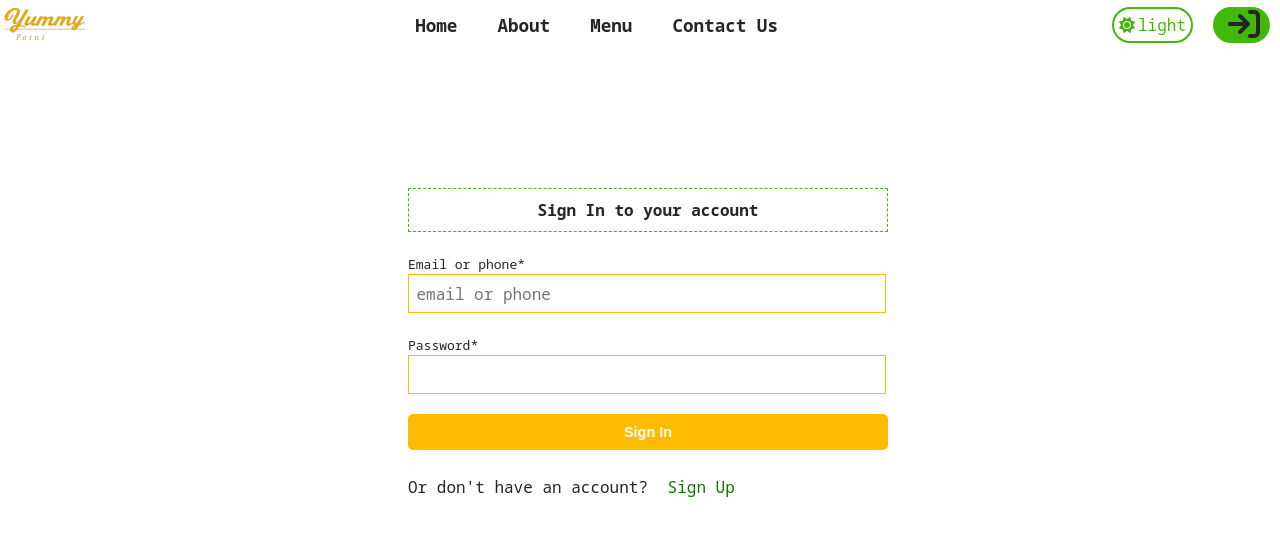
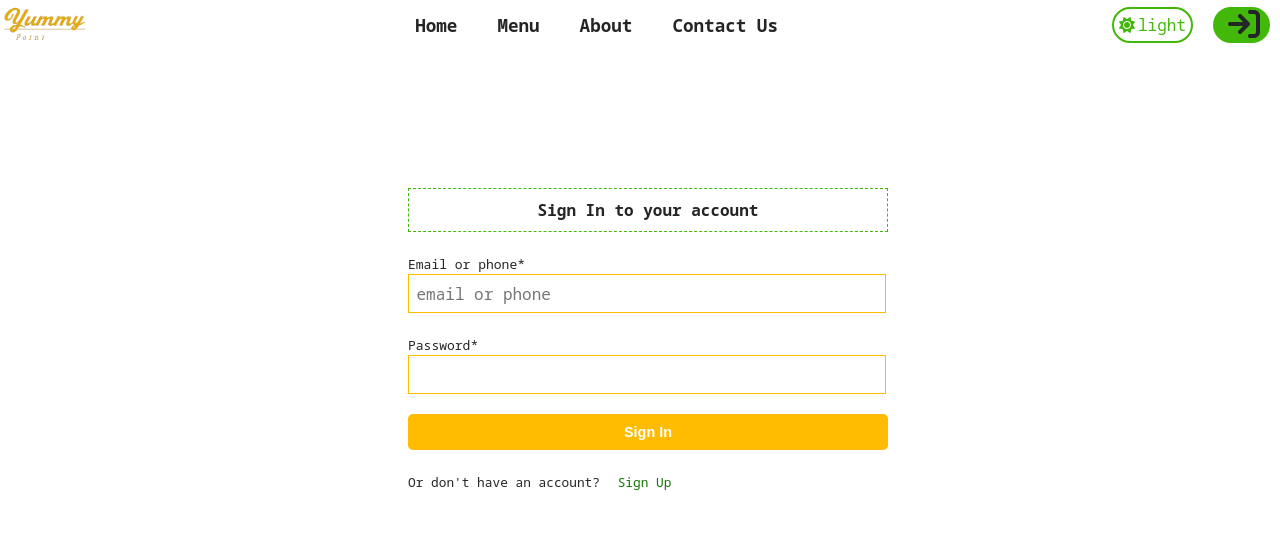
Before and after one commit to elisoft-engineer/yummypoint, a Django app: page /accounts/signin/ in a window 1280 px wide. Shown: the top 536 px of the page. Run offline with Django 5.2, Linux system fonts and the light colour scheme; some libraries are stand-ins or nearby versions.

Commit message:
Add other class to the other group

```diff
--- a/templates/accounts/signin.html
+++ b/templates/accounts/signin.html
@@ -10,7 +10,7 @@
     {% endif %}
     <input class="signin-button" type="submit" value="Sign In" />
     <div class="form-group">
-      <p>
+      <p class="other">
         Or don't have an account?
         <span
           ><a class="signup-button" href="{% url 'signup' %}">Sign Up</a></span
--- a/templates/core/navbar.html
+++ b/templates/core/navbar.html
@@ -6,8 +6,8 @@
   </a>
   <div id="main-nav" class="main">
     <a href="{% url 'index' %}">Home</a>
+    <a href="{% url 'menu' %}">Menu</a>
     <a href="{% url 'about' %}">About</a>
-    <a href="{% url 'menu' %}">Menu</a>
     <a href="{% url 'contact' %}">Contact Us</a>
   </div>
   <div id="right-nav" class="right">
```
